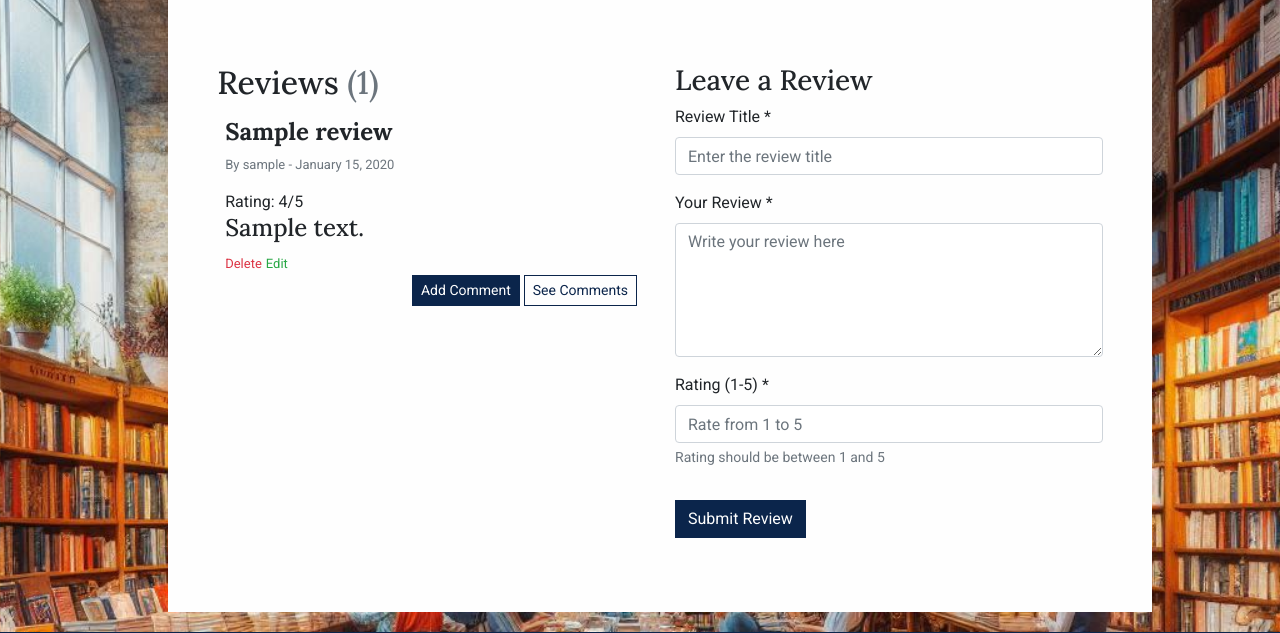
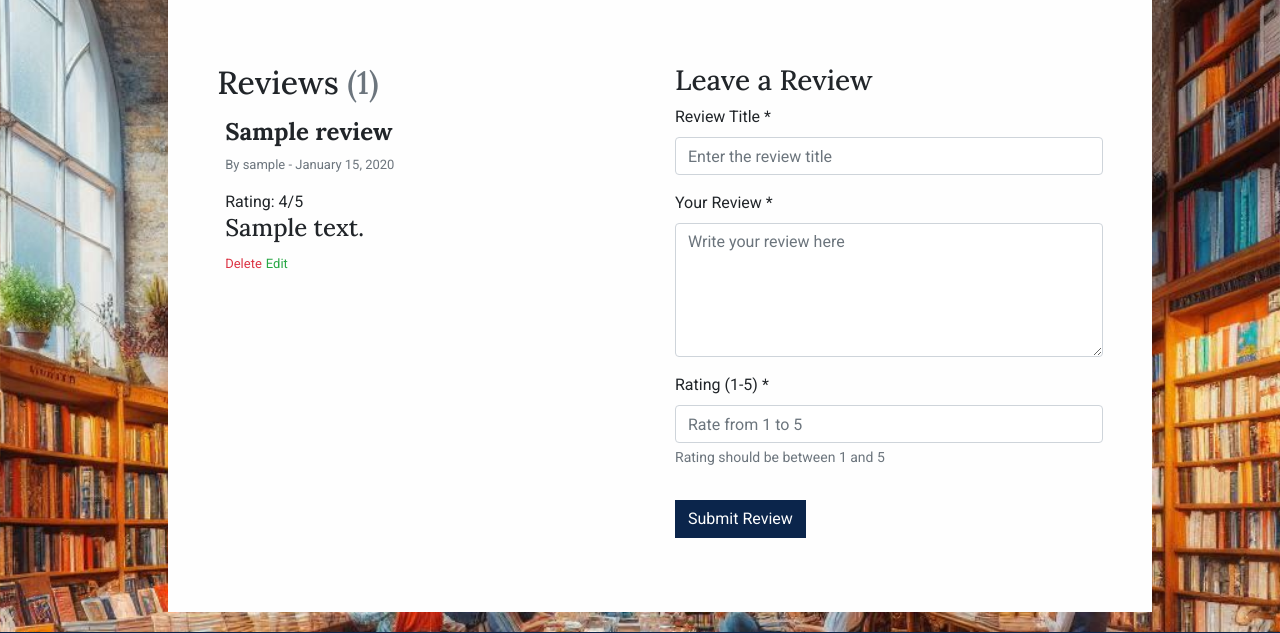
Before and after one commit to bpstephanie/booknook, a Django app: page /products/1/ in a window 1280 px wide. Shown: the part 1328-1961 px from the top of the page. Run offline with Django 3.2, Linux system fonts and the light colour scheme; a user stored in the database is signed in; data comes from the database, SQL or seed files in the repository; tables that the repository leaves empty hold one stand-in row (values such as "Sample post"); grey boxes marked "Sample" are stand-in pictures; parts of the project's set-up code (start-up, migrations or seed data) failed here and were passed over; some libraries are stand-ins or nearby versions.

Commit message:
Removed ReviewComment model and all components due to conflicts

```diff
--- a/products/forms.py
+++ b/products/forms.py
@@ -1,6 +1,6 @@
 from django import forms
 from .widgets import CustomClearableFileInput
-from .models import Book, Accessory, Genre, Category, Review, ReviewComment
+from .models import Book, Accessory, Genre, Category, Review
 
 
 class BookForm(forms.ModelForm):
@@ -84,20 +84,3 @@ class ReviewForm(forms.ModelForm):
             'body': 'Your Review ',
             'rating': 'Rating (1-5) ',
         }
-
-
-class ReviewCommentForm(forms.ModelForm):
-    class Meta:
-        model = ReviewComment
-        fields = ['body']
-        widgets = {
-            'body': forms.Textarea(attrs={
-                'class': 'form-control',
-                'placeholder': 'Add your comment here',
-                'rows': 3,
-            }),
-        }
-        labels = {
-            'body': 'Comment ',
-            'id': 'id_comment_body',
-        }
--- a/products/models.py
+++ b/products/models.py
@@ -194,21 +194,3 @@ class Review(models.Model):
 
     class Meta:
         ordering = ['-created_on']
-
-
-class ReviewComment(models.Model):
-    review = models.ForeignKey(
-        'Review', on_delete=models.CASCADE, related_name="comments"
-    )
-    user = models.ForeignKey(
-        User, on_delete=models.CASCADE, related_name="review_comments"
-    )
-    body = models.TextField()
-    created_on = models.DateTimeField(auto_now_add=True)
-    updated_on = models.DateTimeField(auto_now=True)
-
-    def __str__(self):
-        return f"Comment by {self.user.username}"
-
-    class Meta:
-        ordering = ['created_on']
--- a/products/templates/products/includes/review_section.html
+++ b/products/templates/products/includes/review_section.html
@@ -19,36 +19,6 @@
                 <a href="#" class="text-danger text-decoration-none text-small" data-toggle="modal" data-target="#deleteReviewModal" data-url="{% url 'delete_review' review.id %}">Delete</a>
                 <a href="#" class="text-success edit-review text-decoration-none text-small" review_id="{{ review.id }}">Edit</a>
             {% endif %}
-            <div class="text-right">
-                <a href="#" class="btn btn-sm btn-navy rounded-0 add-comment-btn" data-review-id="{{ review.id }}">Add Comment</a>
-                <a href="#" class="btn btn-sm btn-outline-navy rounded-0 comment-section-toggle" data-review-id="{{ review.id }}">See Comments</a>
-            </div>
-            <div class="comment-form-container" data-review-id="{{ review.id }}" style="display:none">
-                <form method="POST" class="form" action="{% url 'submit_comment' review.id %}">
-                    {% csrf_token %}
-                    {{ comment_form|crispy }}
-                    <input type="hidden" name="review_id" value="{{ review.id }}">
-                    <div class="text-right">
-                        <button type="submit" class="btn btn-navy rounded-0 mt-3">Submit Comment</button>
-                    </div>
-                </form>
-            </div>
-            <!-- Review Comment Section -->
-            <div class="text-right comment-section" data-review-id="{{ review.id }}" style="display:none;">
-                {% for comment in review.comments.all %}
-                    <div class="comment-container">
-                        <p>{{ comment.body }}</p>
-                        <p>{{ comment.user.username }} - {{ comment.created_on|date:"F j, Y H:i" }}</p>
-                        {% if user.is_authenticated and comment.user == user %}
-                            <a class="btn btn-delete" href="#" comment_id="{{ comment.id }}">Delete</a>
-                            <a class="btn btn-edit" href="" comment_id="{{ comment.id }}">Edit</a>
-                        {% endif %}
-                    </div>
-                {% empty %}
-                    <p>No comments yet. Be the first!</p>
-                {% endfor %}
-
-            </div>
         </div>
     {% empty %}
         <p>No reviews yet. Be the first!</p>
--- a/products/templates/products/product_detail.html
+++ b/products/templates/products/product_detail.html
@@ -151,7 +151,7 @@
     {{ block.super }}
     {% include 'products/includes/quantity_input_script.html' %}
     {% include 'products/includes/wishlist_modal_script.html' %}
-    <!-- Confirm delete product jQuery -->
+    <!-- Confirm delete product -->
     <script type="text/javascript">
         $('#deleteModal').on('show.bs.modal', function (event) {
             var link = $(event.relatedTarget);
@@ -160,35 +160,9 @@
             modal.find('#confirmDelete').attr('href', url);
         });
     </script>
-    <!-- Add comment and Comment section toggles -->
+    <!-- Edit Review -->
     <script type="text/javascript">
         $(document).ready(function() {
-            $('.comment-section-toggle').on('click', function(e) {
-                e.preventDefault();
-                var reviewId = $(this).data('review-id');
-                var commentSection = $('.comment-section[data-review-id="' + reviewId + '"]');
-                if (commentSection.is(':visible')) {
-                    commentSection.hide();
-                    $(this).text('See Comments');
-                } else {
-                    commentSection.show();
-                    $(this).text('Hide Comments');
-                }
-            });
-
-            $('.add-comment-btn').on('click', function(e) {
-                e.preventDefault();
-                var reviewId = $(this).data('review-id');
-                var commentFormContainer = $('.comment-form-container[data-review-id="' + reviewId + '"]');
-                if (commentFormContainer.is(':visible')) {
-                    commentFormContainer.hide();
-                    $(this).text('Add Comment');
-                } else {
-                    commentFormContainer.show();
-                    $(this).text('Hide Comment Form');
-                }
-            });
-
             $('.edit-review').on('click', function(event) {
                 event.preventDefault();
                 var reviewId = $(this).attr('review_id');
--- a/products/urls.py
+++ b/products/urls.py
@@ -37,21 +37,6 @@ urlpatterns = [
         views.delete_review,
         name='delete_review'
     ),
-    path(
-        'submit-comment/<int:review_id>/',
-        views.submit_comment,
-        name='submit_comment'
-    ),
-    path(
-        'comment/<int:comment_id>/edit/',
-        views.edit_comment,
-        name='edit_comment'
-    ),
-    path(
-        'comment/<int:comment_id>/delete/',
-        views.delete_comment,
-        name='delete_comment'
-    ),
     path('management/', views.product_management, name='product_management'),
     path('management/add-book/', views.add_book, name='add_book'),
     path(
--- a/products/views.py
+++ b/products/views.py
@@ -3,12 +3,12 @@ from django.shortcuts import (
 )
 from django.contrib.auth.decorators import login_required
 from .models import (
-    Product, Book, Accessory, Category, Genre, Review, ReviewComment
+    Product, Book, Accessory, Category, Genre, Review
 )
 from wishlist.models import Wishlist, WishlistItem
-from .forms import ReviewForm, ReviewCommentForm, BookForm, AccessoryForm
+from .forms import ReviewForm, BookForm, AccessoryForm
 from django.contrib import messages
-from django.http import HttpResponseRedirect, HttpResponseForbidden
+from django.http import HttpResponseForbidden
 from django.core.paginator import Paginator
 from django.db.models import Q
 from django.db.models.functions import Lower
@@ -121,13 +121,24 @@ def all_products(request, type=None):
 def product_detail(request, product_id):
     """ A view to show individual product details """
     product = get_object_or_404(Product, pk=product_id)
-    reviews = product.reviews.all()
-    review_count = reviews.count()
+    wishlist_item = None
+
+    approved_reviews = product.reviews.filter(approved=True)
+
+    if request.user.is_authenticated:
+        user_reviews = product.reviews.filter(author=request.user)
+        approved_reviews = product.reviews.filter(approved=True)
+        reviews = user_reviews | approved_reviews
+    else:
+        reviews = product.reviews.filter(approved=True)
+
+    review_count = approved_reviews.count()
 
     review_form = ReviewForm()
-    comment_form = ReviewCommentForm()
 
     user_wishlists = []
+    has_purchased = False
+
     if request.user.is_authenticated:
         user_wishlists = Wishlist.objects.filter(user=request.user)
         wishlist_item = WishlistItem.objects.filter(
@@ -153,24 +164,6 @@ def product_detail(request, product_id):
                         'There was an error submitting your review. '
                         'Please check the form and try again.'
                     ))
-        elif 'comment_submit' in request.POST:
-            comment_form = ReviewCommentForm(request.POST)
-            if comment_form.is_valid():
-                review_id = request.POST.get('review_id')
-                review = get_object_or_404(Review, id=review_id)
-                comment = comment_form.save(commit=False)
-                comment.user = request.user
-                comment.review = review
-                comment.save()
-                messages.success(request, 'Comment submitted successfully!')
-                return redirect('product_detail', product_id=product.id)
-            else:
-                messages.error(
-                    request,
-                    (
-                        'There was an error submitting your comment. '
-                        'Please check the form and try again.'
-                    ))
 
     paginator = Paginator(reviews, 10)
     page_number = request.GET.get('page', 1)
@@ -181,7 +174,6 @@ def product_detail(request, product_id):
         'reviews': reviews,
         'review_count': review_count,
         'review_form': review_form,
-        'comment_form': comment_form,
         'user_wishlists': user_wishlists,
         'wishlist_item': wishlist_item,
         'has_purchased': has_purchased,
@@ -313,29 +305,6 @@ def submit_review(request, product_id):
 
 
 @login_required
-def submit_comment(request, review_id):
-    review = get_object_or_404(Review, id=review_id)
-
-    if request.method == "POST":
-        form = ReviewCommentForm(request.POST)
-        if form.is_valid():
-            comment = form.save(commit=False)
-            comment.user = request.user
-            comment.review = review
-            comment.save()
-            messages.success(request, 'Comment submitted successfully!')
-            return redirect('product_detail', product_id=review.product.id)
-        else:
-            messages.error(
-                request,
-                ('There was an error submitting your comment. Please check '
-                 'the form and try again.'))
-    else:
-        form = ReviewCommentForm
-    return render(request, 'submit_comment.html', {'form': form})
-
-
-@login_required
 def edit_review(request, review_id):
     review = get_object_or_404(Review, id=review_id, author=request.user)
     if request.method == "POST":
@@ -374,47 +343,6 @@ def delete_review(request, review_id):
     review.delete()
     messages.success(request, 'Review deleted!')
     return redirect('product_detail', product_id=review.product.id)
-
-
-@login_required
-def edit_comment(request, comment_id):
-    comment = get_object_or_404(
-        ReviewComment, id=comment_id, user=request.user
-    )
-    if request.method == "POST":
-        form = ReviewCommentForm(request.POST, instance=comment)
-        if form.is_valid():
-            comment = form.save(commit=False)
-            comment.approved = False
-            comment.save()
-            messages.success(request, 'Comment Updated!')
-            return redirect(
-                'product_detail', product_id=comment.review.product.id
-            )
-        else:
-            form = ReviewCommentForm(instance=comment)
-            messages.error(
-                request, 'Error updating comment!'
-            )
-        return render(request, 'edit_comment.html', {'form': form})
-
-
-@login_required
-def delete_comment(request, comment_id):
-    comment = get_object_or_404(
-        ReviewComment, id=comment_id, author=request.user
-    )
-    if request.method == "POST":
-        comment.delete()
-        messages.success(request, 'Comment deleted!')
-        return redirect('product_detail', product_id=comment.review.product.id)
-    else:
-        messages.error(
-            request, 'You can only delete your own comments!'
-        )
-    return HttpResponseRedirect(
-        reverse('product_detail', args=[comment.review.product.id])
-    )
 
 
 @login_required
```
Also changed, not shown: products/admin.py (+1 -8 lines), products/widgets.py (line endings or trailing spaces).
